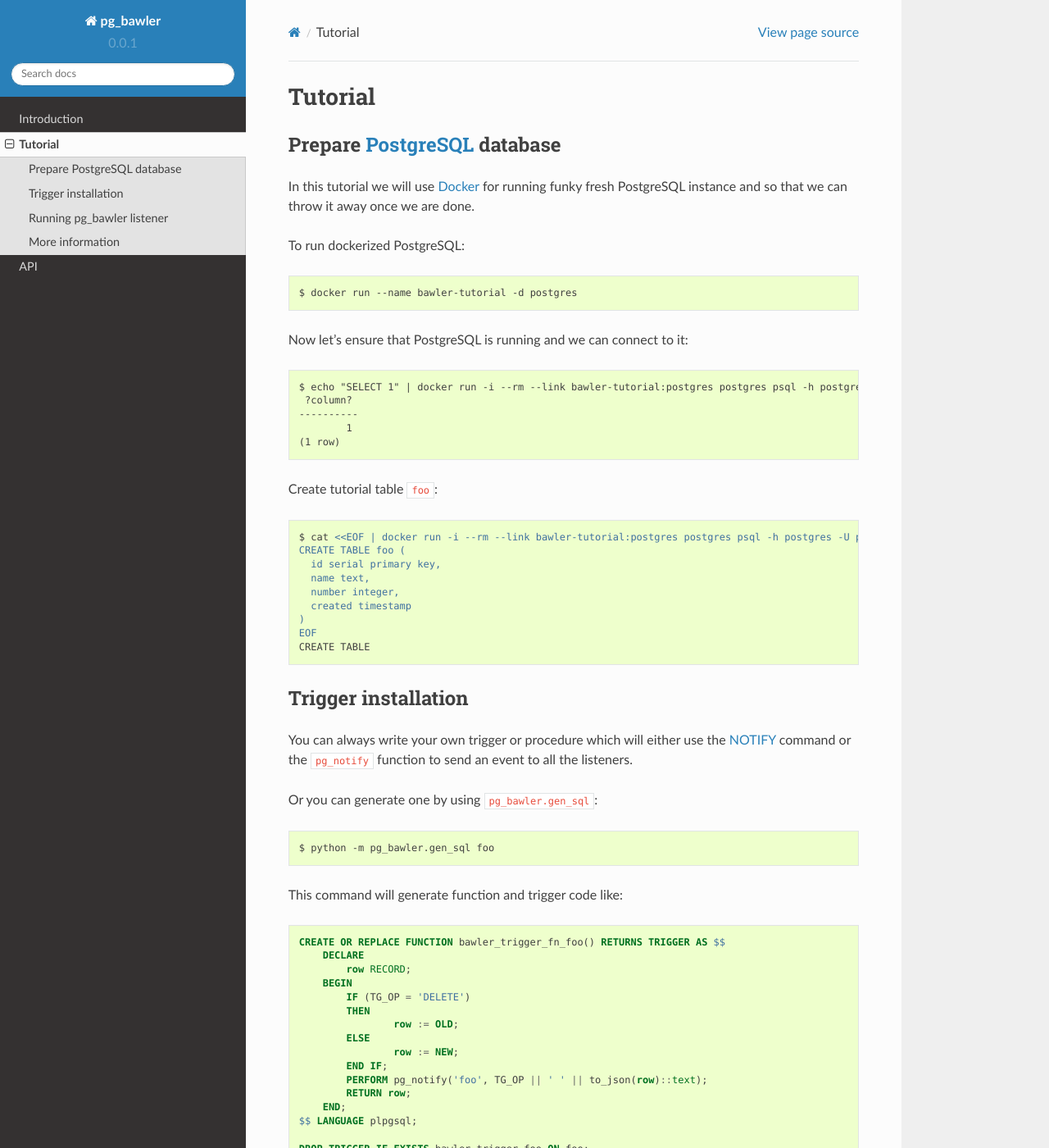
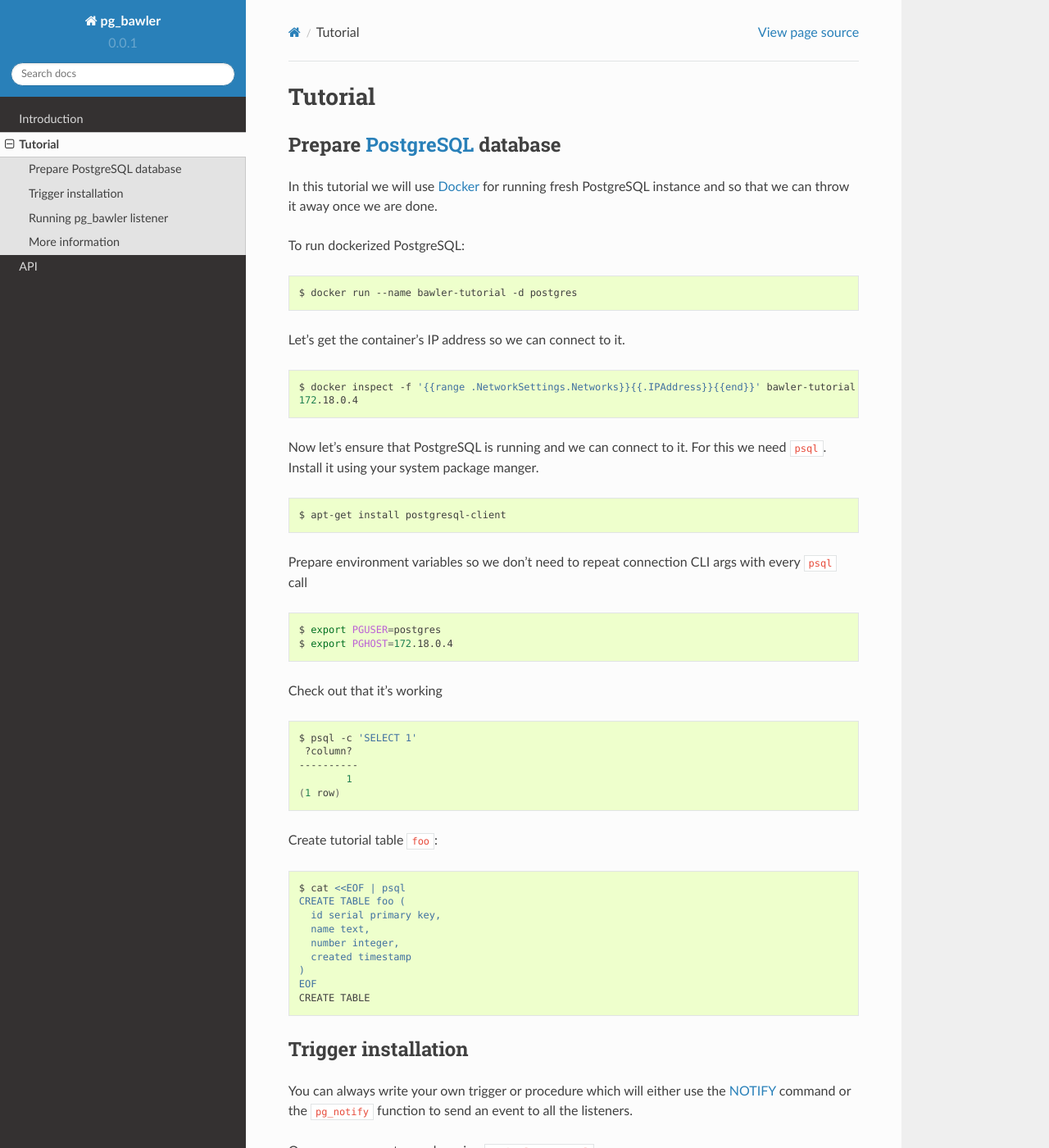
Before and after one commit to Vnet-as/pg_bawler, a Sphinx documentation site: the page built from docs/tutorial.rst, in a window 1280 px wide and 1400 px high. Shown: the whole window at 82% size. Built offline with Sphinx 7.4.7 and the Read the Docs theme 2.0.0, drawn with Linux system fonts in a browser that asks for light colours; some of the changed text lies outside the part shown.

Commit message:
Rewrite docs/tutorial withou using docker psql (closes #11)
Signed-off-by: Michal Kuffa <michal.kuffa@gmail.com>

```diff
--- a/docs/tutorial.rst
+++ b/docs/tutorial.rst
@@ -1,4 +1,3 @@
-
 ========
 Tutorial
 ========
@@ -8,8 +7,7 @@ Prepare `PostgreSQL <https://www.postgresql.org/>`_ database
 ============================================================
 
 In this tutorial we will use `Docker <http://www.docker.com/>`_ for running
-funky fresh PostgreSQL instance and so that we can throw it away once we are
-done.
+fresh PostgreSQL instance and so that we can throw it away once we are done.
 
 
 To run dockerized PostgreSQL:
@@ -19,9 +17,39 @@ To run dockerized PostgreSQL:
         $ docker run --name bawler-tutorial -d postgres
 
 
-Now let's ensure that PostgreSQL is running and we can connect to it::
+Let's get the container's IP address so we can connect to it.
 
-        $ echo "SELECT 1" | docker run -i --rm --link bawler-tutorial:postgres postgres psql -h postgres -U postgres
+
+.. code-block:: bash
+
+        $ docker inspect -f '{{range .NetworkSettings.Networks}}{{.IPAddress}}{{end}}' bawler-tutorial
+        172.18.0.4
+
+
+Now let's ensure that PostgreSQL is running and we can connect to it. For this
+we need ``psql``. Install it using your system package manger.
+
+.. code-block:: bash
+
+    $ apt-get install postgresql-client
+
+
+Prepare environment variables so we don't need to repeat connection CLI args
+with every ``psql`` call
+
+
+.. code-block:: bash
+
+        $ export PGUSER=postgres
+        $ export PGHOST=172.18.0.4
+
+
+Check out that it's working
+
+
+.. code-block:: bash
+
+        $ psql -c 'SELECT 1'
          ?column?
         ----------
                 1
@@ -33,7 +61,7 @@ Create tutorial table ``foo``:
 
 .. code-block:: bash
 
-        $ cat <<EOF | docker run -i --rm --link bawler-tutorial:postgres postgres psql -h postgres -U postgres
+        $ cat <<EOF | psql
         CREATE TABLE foo (
           id serial primary key,
           name text,
@@ -91,29 +119,14 @@ To install this trigger just pipe generated code to ``psql``:
 
 .. code-block:: bash
 
-        $ python -m pg_bawler.gen_sql foo | docker run -i --rm --link bawler-tutorial:postgres postgres psql -h postgres -U postgres
+        $ python -m pg_bawler.gen_sql foo | psql
 
 
 Running pg_bawler listener
 ==========================
 
 Now we are running containered PostgreSQL in container named
-``bawler-tutorial``. Let's get it's IP address so we are able to connect to it also from local ``pg_bawler``.
-
-
-.. code-block:: bash
-
-         $ docker inspect --format '{{ .NetworkSettings.IPAddress }}' bawler-tutorial
-         172.18.0.2
-
-Or newer syntax
-
-.. code-block:: bash
-
-        $ docker inspect -f '{{range .NetworkSettings.Networks}}{{.IPAddress}}{{end}}' bawler-tutorial
-        172.18.0.2
-
-
+``bawler-tutorial``.
 Let's start ``pg_bawler.listener`` in one terminal and insert a row into the ``foo`` table from another terminal.
 
 To start ``pg_bawler.listener`` we'll use IP address of ``bawler-tutorial``
@@ -130,12 +143,12 @@ Now to insert row to table ``foo`` execute:
 
 .. code-block:: bash
 
-        $ cat <<EOF | docker run -i --rm --link bawler-tutorial:postgres postgres psql -h postgres -U postgres
+        $ cat <<EOF | psql
         INSERT INTO foo (name, number, created) values ('Michal Kuffa', '1', '2016-10-01'::timestamp);
         EOF
 
 
-If everything's working you should see in ``pg_bawler.listener``'s terminal log something like::
+If everything's working, you should see in ``pg_bawler.listener``'s terminal something like::
 
         [2016-11-02 21:52:42,266][pg_bawler.listener][INFO]: Received notification #1 pid 2964 from channel foo: INSERT {"id":3,"name":"Michal","number":1,"created":"2016-10-01T00:00:00"}
 
```
